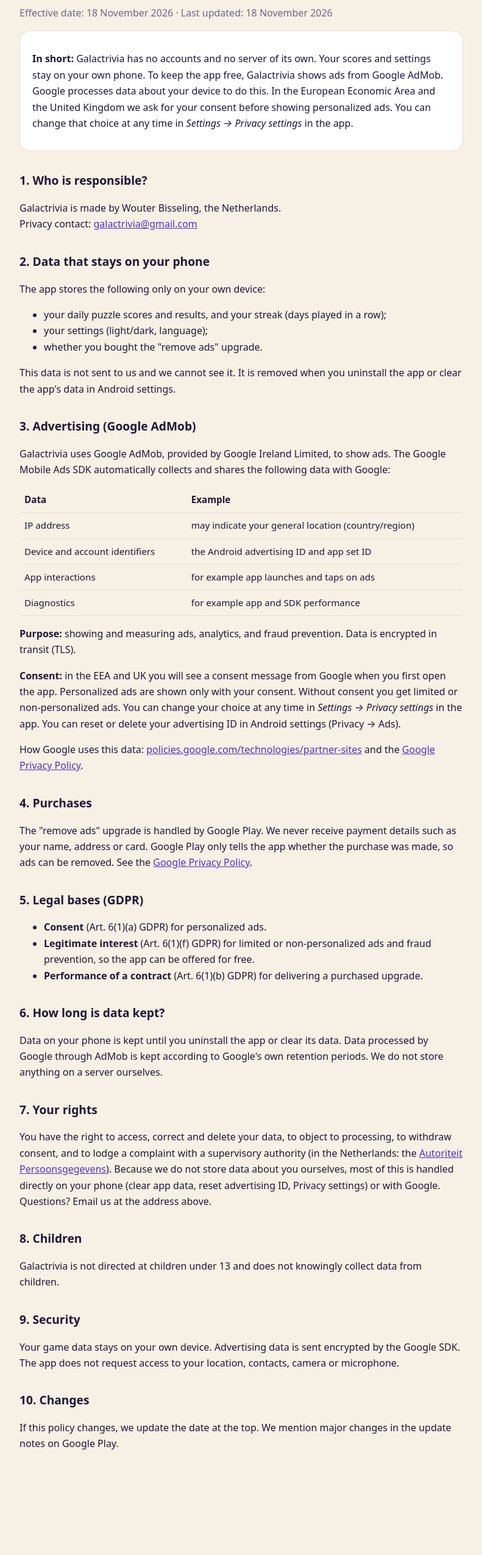
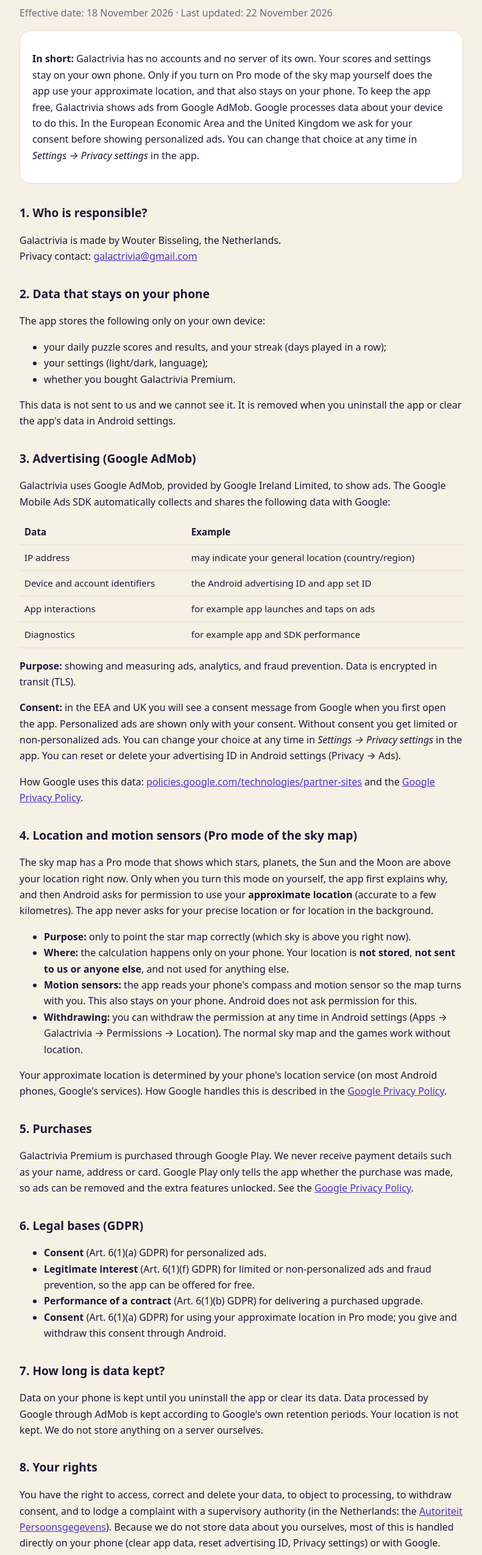
Before and after one commit to Galactrivia/Galactrivia.github.io, a plain HTML site: page privacy.html in a window 1280 px wide. Shown: the part 137-2687 px from the top of the page at 61% size, without its empty margins (244-1035 px from the left). Before the commit the page ends 2598 px from the top, so only its background shows below. Drawn offline with Linux system fonts and the light colour scheme.

Commit message:
Privacybeleid: locatie en bewegingssensoren (Pro-modus hemelkaart), Premium; nieuw logo en favicon; startpagina met Sterrenbeelden en hemelkaart
Co-Authored-By: Claude Opus 5.5 <noreply@anthropic.com>

```diff
--- a/privacy.html
+++ b/privacy.html
@@ -5,16 +5,16 @@
 <meta name="viewport" content="width=device-width, initial-scale=1">
 <title>Privacy Policy – Galactrivia</title>
 <link rel="stylesheet" href="style.css">
-<link rel="icon" href="icon.png">
+<link rel="icon" href="favicon.png">
 </head>
 <body>
 <main>
 <nav class="lang"><strong>English</strong> · <a href="privacy-nl.html">Nederlands</a></nav>
 <header><img src="icon.png" alt="Galactrivia icon"><h1>Galactrivia Privacy Policy</h1></header>
-<p class="soft">Effective date: 18 November 2026 · Last updated: 18 November 2026</p>
+<p class="soft">Effective date: 18 November 2026 · Last updated: 22 November 2026</p>
 
 <div class="card">
-<p><strong>In short:</strong> Galactrivia has no accounts and no server of its own. Your scores and settings stay on your own phone. To keep the app free, Galactrivia shows ads from Google AdMob. Google processes data about your device to do this. In the European Economic Area and the United Kingdom we ask for your consent before showing personalized ads. You can change that choice at any time in <em>Settings → Privacy settings</em> in the app.</p>
+<p><strong>In short:</strong> Galactrivia has no accounts and no server of its own. Your scores and settings stay on your own phone. Only if you turn on Pro mode of the sky map yourself does the app use your approximate location, and that also stays on your phone. To keep the app free, Galactrivia shows ads from Google AdMob. Google processes data about your device to do this. In the European Economic Area and the United Kingdom we ask for your consent before showing personalized ads. You can change that choice at any time in <em>Settings → Privacy settings</em> in the app.</p>
 </div>
 
 <h2>1. Who is responsible?</h2>
@@ -26,7 +26,7 @@ Privacy contact: <a href="mailto:galactrivia@gmail.com">galactrivia@gmail.com</a
 <ul>
 <li>your daily puzzle scores and results, and your streak (days played in a row);</li>
 <li>your settings (light/dark, language);</li>
-<li>whether you bought the "remove ads" upgrade.</li>
+<li>whether you bought Galactrivia Premium.</li>
 </ul>
 <p>This data is not sent to us and we cannot see it. It is removed when you uninstall the app or clear the app's data in Android settings.</p>
 
@@ -43,29 +43,40 @@ Privacy contact: <a href="mailto:galactrivia@gmail.com">galactrivia@gmail.com</a
 <p><strong>Consent:</strong> in the EEA and UK you will see a consent message from Google when you first open the app. Personalized ads are shown only with your consent. Without consent you get limited or non-personalized ads. You can change your choice at any time in <em>Settings → Privacy settings</em> in the app. You can reset or delete your advertising ID in Android settings (Privacy → Ads).</p>
 <p>How Google uses this data: <a href="https://policies.google.com/technologies/partner-sites">policies.google.com/technologies/partner-sites</a> and the <a href="https://policies.google.com/privacy">Google Privacy Policy</a>.</p>
 
-<h2>4. Purchases</h2>
-<p>The "remove ads" upgrade is handled by Google Play. We never receive payment details such as your name, address or card. Google Play only tells the app whether the purchase was made, so ads can be removed. See the <a href="https://policies.google.com/privacy">Google Privacy Policy</a>.</p>
+<h2>4. Location and motion sensors (Pro mode of the sky map)</h2>
+<p>The sky map has a Pro mode that shows which stars, planets, the Sun and the Moon are above your location right now. Only when you turn this mode on yourself, the app first explains why, and then Android asks for permission to use your <strong>approximate location</strong> (accurate to a few kilometres). The app never asks for your precise location or for location in the background.</p>
+<ul>
+<li><strong>Purpose:</strong> only to point the star map correctly (which sky is above you right now).</li>
+<li><strong>Where:</strong> the calculation happens only on your phone. Your location is <strong>not stored</strong>, <strong>not sent to us or anyone else</strong>, and not used for anything else.</li>
+<li><strong>Motion sensors:</strong> the app reads your phone's compass and motion sensor so the map turns with you. This also stays on your phone. Android does not ask permission for this.</li>
+<li><strong>Withdrawing:</strong> you can withdraw the permission at any time in Android settings (Apps → Galactrivia → Permissions → Location). The normal sky map and the games work without location.</li>
+</ul>
+<p>Your approximate location is determined by your phone's location service (on most Android phones, Google's services). How Google handles this is described in the <a href="https://policies.google.com/privacy">Google Privacy Policy</a>.</p>
 
-<h2>5. Legal bases (GDPR)</h2>
+<h2>5. Purchases</h2>
+<p>Galactrivia Premium is purchased through Google Play. We never receive payment details such as your name, address or card. Google Play only tells the app whether the purchase was made, so ads can be removed and the extra features unlocked. See the <a href="https://policies.google.com/privacy">Google Privacy Policy</a>.</p>
+
+<h2>6. Legal bases (GDPR)</h2>
 <ul>
 <li><strong>Consent</strong> (Art. 6(1)(a) GDPR) for personalized ads.</li>
 <li><strong>Legitimate interest</strong> (Art. 6(1)(f) GDPR) for limited or non-personalized ads and fraud prevention, so the app can be offered for free.</li>
 <li><strong>Performance of a contract</strong> (Art. 6(1)(b) GDPR) for delivering a purchased upgrade.</li>
+<li><strong>Consent</strong> (Art. 6(1)(a) GDPR) for using your approximate location in Pro mode; you give and withdraw this consent through Android.</li>
 </ul>
 
-<h2>6. How long is data kept?</h2>
-<p>Data on your phone is kept until you uninstall the app or clear its data. Data processed by Google through AdMob is kept according to Google's own retention periods. We do not store anything on a server ourselves.</p>
+<h2>7. How long is data kept?</h2>
+<p>Data on your phone is kept until you uninstall the app or clear its data. Data processed by Google through AdMob is kept according to Google's own retention periods. Your location is not kept. We do not store anything on a server ourselves.</p>
 
-<h2>7. Your rights</h2>
+<h2>8. Your rights</h2>
 <p>You have the right to access, correct and delete your data, to object to processing, to withdraw consent, and to lodge a complaint with a supervisory authority (in the Netherlands: the <a href="https://autoriteitpersoonsgegevens.nl/en">Autoriteit Persoonsgegevens</a>). Because we do not store data about you ourselves, most of this is handled directly on your phone (clear app data, reset advertising ID, Privacy settings) or with Google. Questions? Email us at the address above.</p>
 
-<h2>8. Children</h2>
+<h2>9. Children</h2>
 <p>Galactrivia is not directed at children under 13 and does not knowingly collect data from children.</p>
 
-<h2>9. Security</h2>
-<p>Your game data stays on your own device. Advertising data is sent encrypted by the Google SDK. The app does not request access to your location, contacts, camera or microphone.</p>
+<h2>10. Security</h2>
+<p>Your game data stays on your own device. Advertising data is sent encrypted by the Google SDK. Only in Pro mode of the sky map does the app, after an explanation, ask for your approximate location (see section 4). The app does not request access to your precise location, contacts, camera or microphone.</p>
 
-<h2>10. Changes</h2>
+<h2>11. Changes</h2>
 <p>If this policy changes, we update the date at the top. We mention major changes in the update notes on Google Play.</p>
 </main>
 </body>
```
Also changed, not shown: index.html (+5 -4 lines), privacy-nl.html (+25 -14 lines), favicon.png (added), icon.png.
